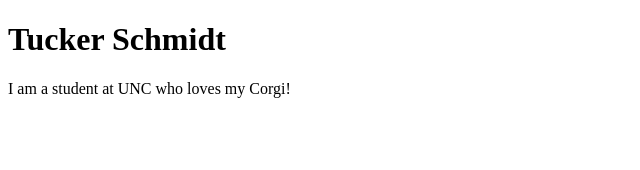
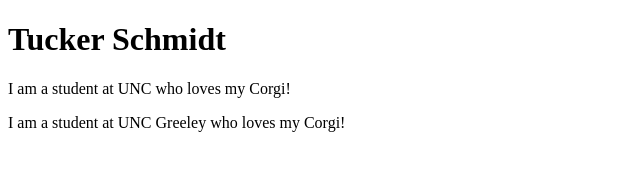
Before and after one commit to TuckerSchmidt5986/TuckerSchmidt5986.github.io, a plain HTML site: page bacs200/bacs200profile.html in a window 1280 px wide. Shown: the whole page, without its empty margins (0-640 px from the left). Drawn offline with Linux system fonts and the light colour scheme.

Commit message:
Update bacs200profile.html

```diff
--- a/bacs200/bacs200profile.html
+++ b/bacs200/bacs200profile.html
@@ -6,5 +6,6 @@
 		<body>
 		<h1>Tucker Schmidt</h1>
 		<p>I am a student at UNC who loves my Corgi!</p>
+		<p>I am a student at UNC Greeley who loves my Corgi!</p>
 		</body>
 	</htm>
```
